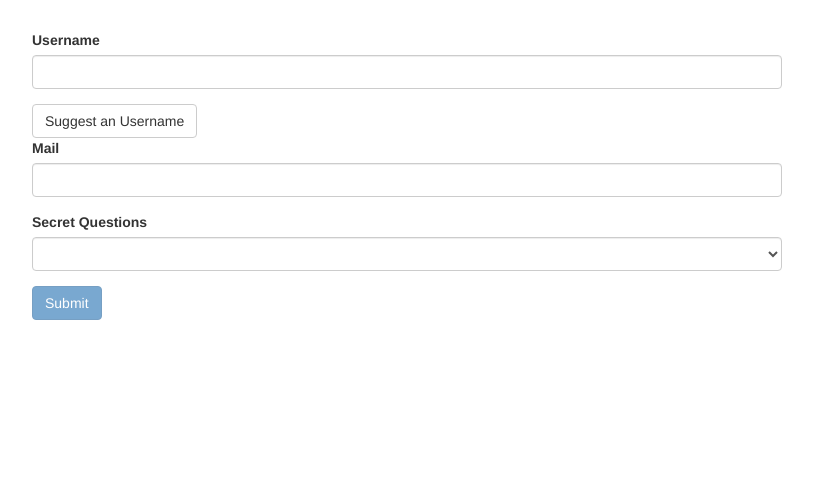
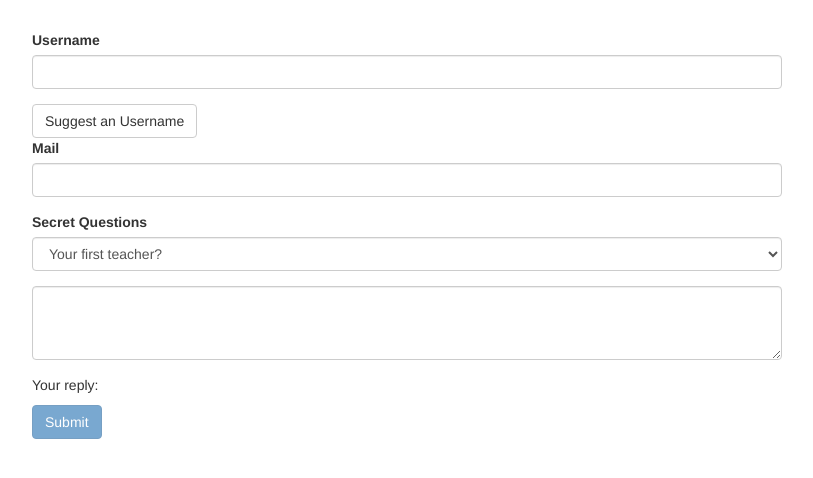
Before and after one commit to ashwinalexander/forms-td, an Angular app: page / in a window 1280 px wide. Shown: the top 478 px of the page, without its empty margins (233-1046 px from the left). Built offline with nearby package versions, Linux system fonts and the light colour scheme.

Commit message:
two way binding on forms

```diff
--- a/src/app/app.component.html
+++ b/src/app/app.component.html
@@ -10,16 +10,21 @@
           <button class="btn btn-default" type="button">Suggest an Username</button>
           <div class="form-group">
             <label for="email">Mail</label>
-            <input type="email" id="email" class="form-control" ngModel name="email" required email>
+            <input type="email" id="email" class="form-control" ngModel name="email" required email #email="ngModel">
           </div>
+          <span class="help-block" *ngIf="!email.valid && email.touched">Please enter a valid email!</span>
         </div>
         <div class="form-group">
           <label for="secret">Secret Questions</label>
-          <select id="secret" class="form-control" ngModel name="secret">
+          <select id="secret" class="form-control" [ngModel]="defaultQuestion" name="secret">
             <option value="pet">Your first Pet?</option>
             <option value="teacher">Your first teacher?</option>
           </select>
         </div>
+        <div class="form-group">
+          <textarea class="form-control" name="questionAnswer" rows="3" [(ngModel)]="answer"></textarea>
+        </div>
+        <p>Your reply: {{answer}}</p>
         <button class="btn btn-primary" type="submit" [disabled]="!f.valid">Submit</button>
       </form>
     </div>
--- a/src/app/app.component.ts
+++ b/src/app/app.component.ts
@@ -9,7 +9,8 @@
 export class AppComponent {
 
   @ViewChild('f') signUpForm: NgForm;
-
+  defaultQuestion = 'teacher';
+  answer = '';
 
   suggestUserName() {
     const suggestedName = 'Superuser';
```
